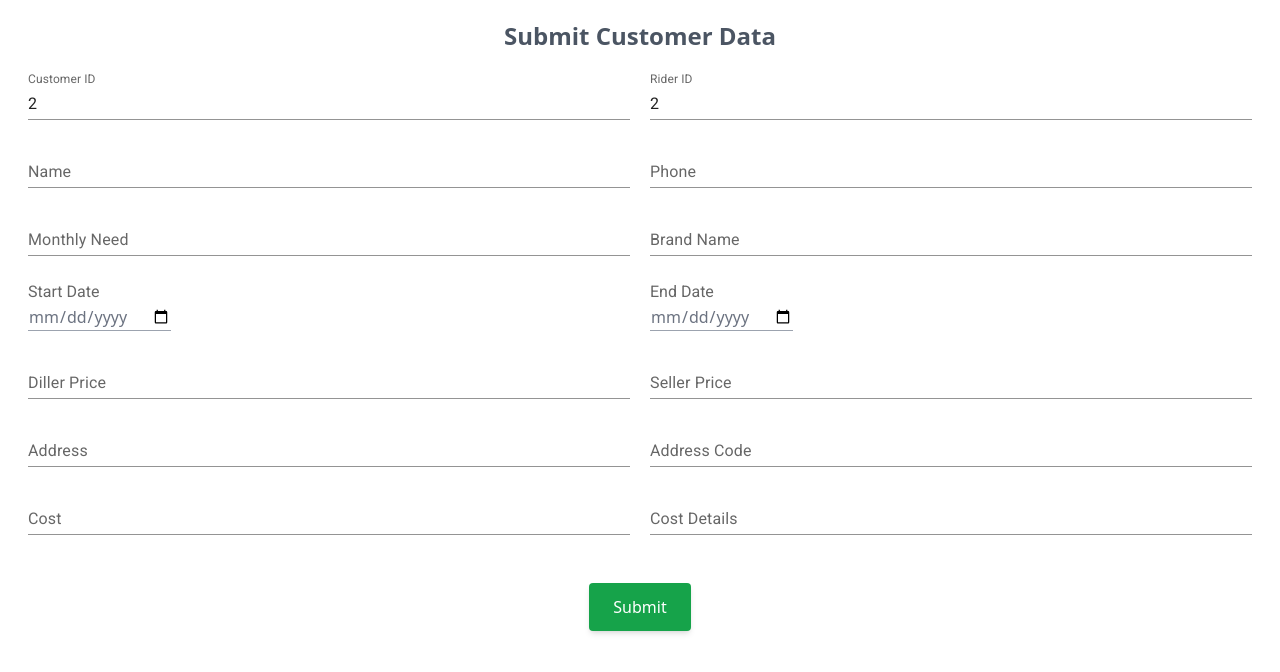
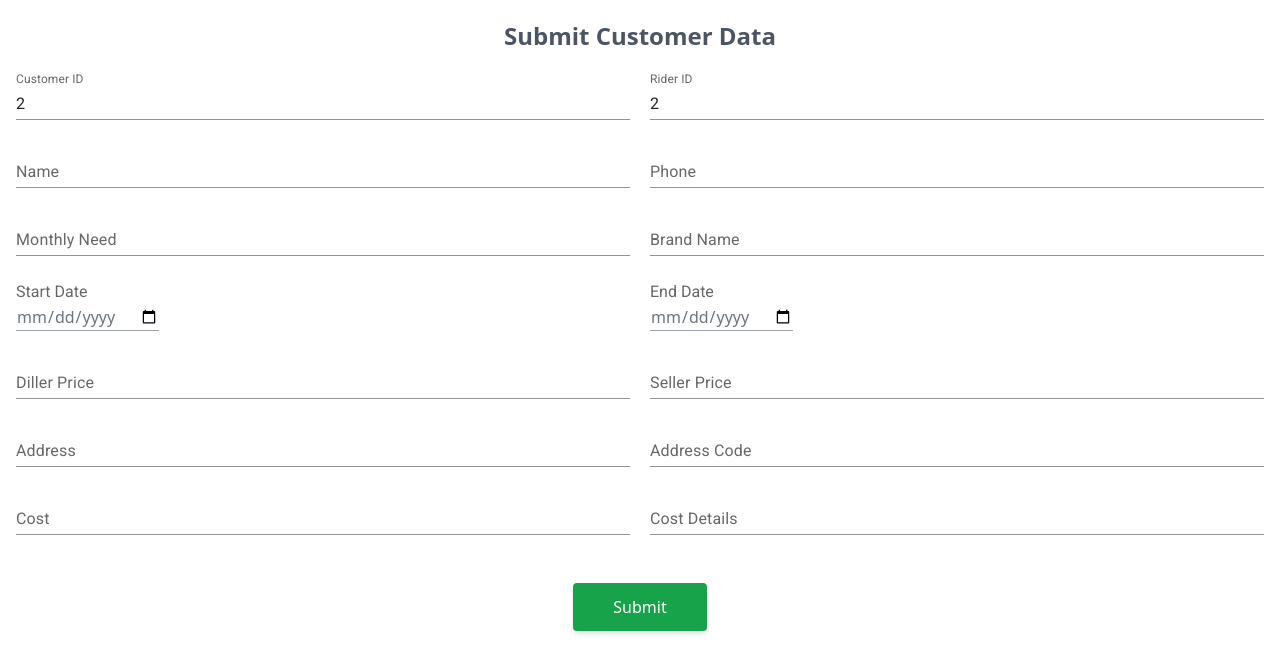
Before and after one commit to joySutradhor/sohoz, a React (Vite) app: page /submitData in a window 1280 px wide. Shown: the top 672 px of the page. Built offline with nearby package versions, Linux system fonts and the light colour scheme.

Commit message:
button updated and margin decreased

```diff
--- a/src/Client/SubmitData/SubmitData.jsx
+++ b/src/Client/SubmitData/SubmitData.jsx
@@ -19,11 +19,11 @@ export default function SubmitData() {
     return (
         // <div className="grid  items-center justify-center  h-screen bg-slate-50">
         // </div>
-        <div className=" mx-2 bg-white ">
-                <h1 className="font-bold text-2xl text-gray-600 text-center py-5 ">Submit Customer Data</h1>
+        <div className=" mx-4 bg-white ">
+                <h1 className="font-bold text-2xl text-gray-600 text-center py-5  ">Submit Customer Data</h1>
                 <form onSubmit={handleSubmit(onSubmit)}>
 
-                    <div className="grid grid-cols-2 gap-5 px-5" >
+                    <div className="grid grid-cols-2 gap-5" >
                         <TextField id="outlined-read-only-input" {...register("customerId")} defaultValue={2} label="Customer ID" InputProps={{
                             readOnly: true,
                         }} variant="standard" />
@@ -61,7 +61,7 @@ export default function SubmitData() {
 
 
                     <div className="flex justify-center  items-center pt-12 pb-6 ">
-                        <input className=" text-white  px-6 py-3  font-medium  bg-green-600 shadow-md  rounded " type="submit" />
+                        <input className=" text-white  px-10 py-3  font-medium  bg-green-600 shadow-md  rounded " type="submit" />
                     </div>
                 </form>
             </div>
```
